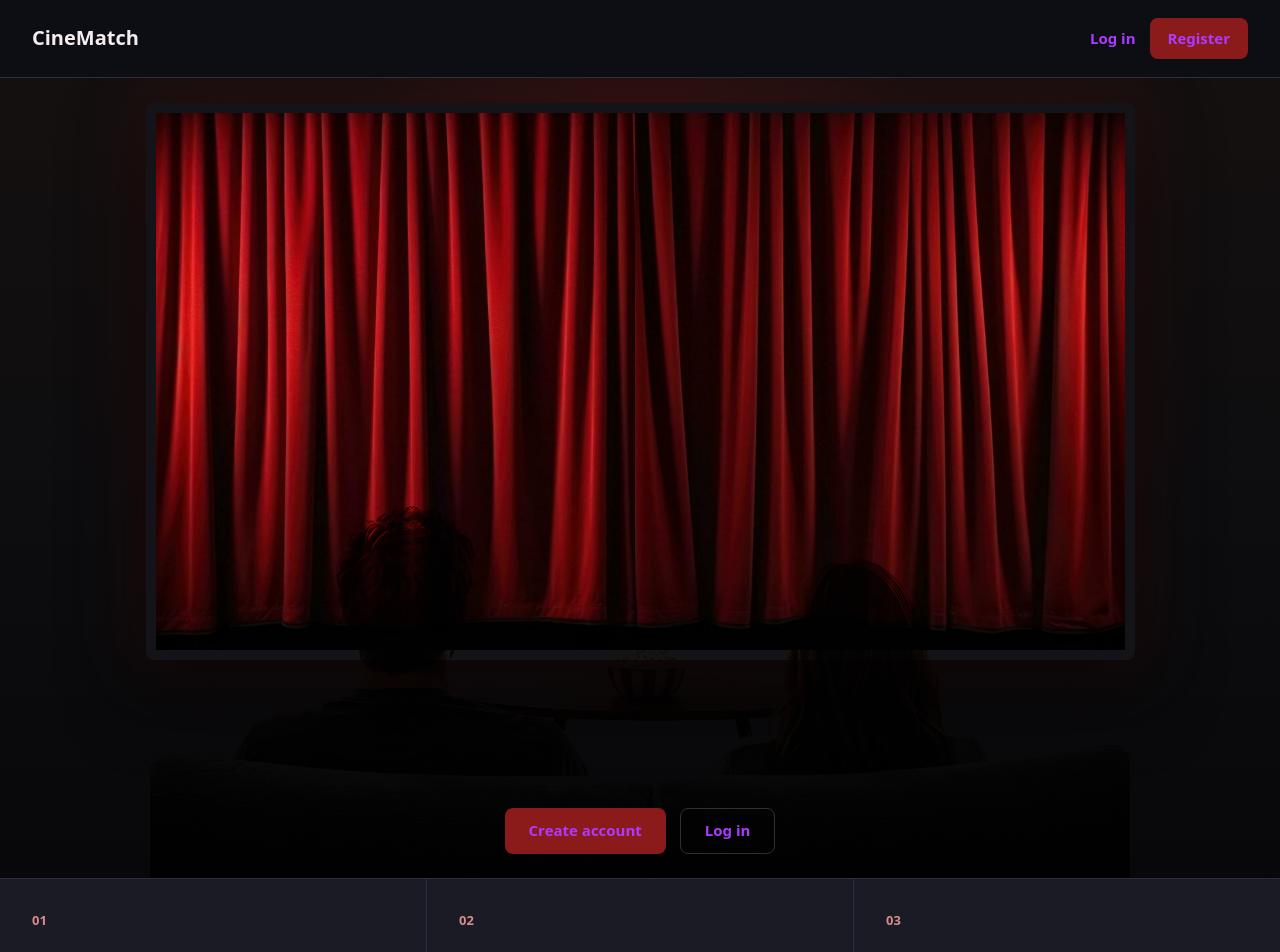
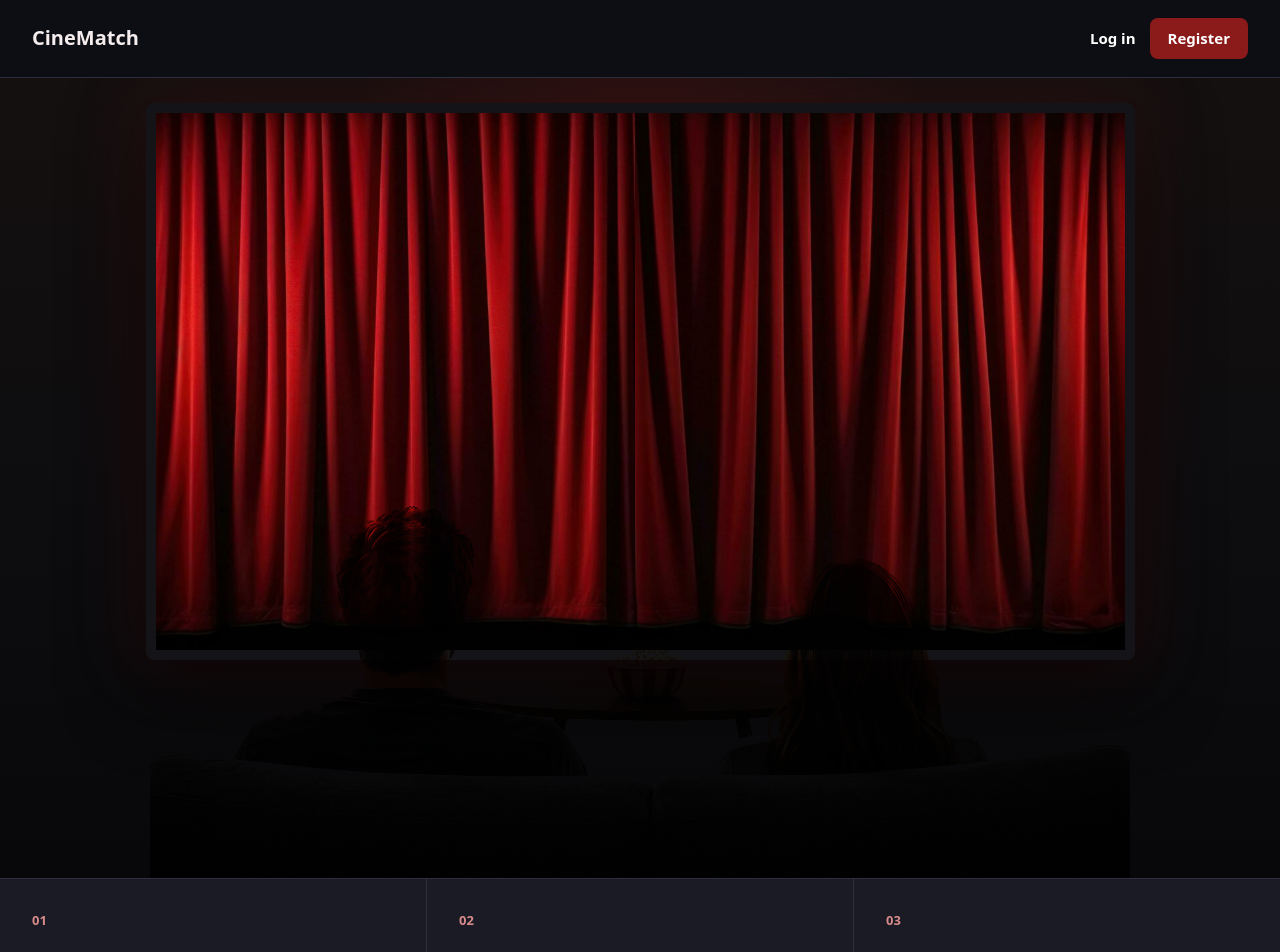
Before and after one commit to emeljana/CineMatch, a React (Vite) app: page / in a window 1280 px wide. Shown: the top 952 px of the page. Built offline with nearby package versions, Linux system fonts and the light colour scheme; no server answers.

Commit message:
Login & Register hade fel färg. Tailwind är SÅÅÅÅ BRAAAA

```diff
--- a/src/pages/Landing/Landing.jsx
+++ b/src/pages/Landing/Landing.jsx
@@ -9,15 +9,15 @@ function Landing() {
       <header className="flex items-center justify-between px-8 py-[18px] border-b border-border bg-[rgba(13,14,20,0.94)] max-[820px]:px-5 max-[820px]:py-4 max-[480px]:flex-col max-[480px]:items-start max-[480px]:gap-3.5">
         <span className="text-xl font-bold text-[#f5eded]">CineMatch</span>
         <nav className="flex items-center gap-3.5" aria-label="Authentication">
-          <Link
-            to="/login"
-            className="text-[15px] font-semibold no-underline text-muted hover:text-foreground transition-colors duration-150"
-          >
-            Log in
-          </Link>
+        <Link
+          to="/login"
+          className="text-[15px] font-semibold no-underline !text-white hover:!text-white transition-colors duration-150"
+        >
+          Log in
+        </Link>
           <Link
             to="/register"
-            className="inline-flex items-center py-[9px] px-[18px] rounded-md bg-[#8b1a1a] text-white text-[15px] font-semibold no-underline hover:opacity-[0.88] active:scale-[0.98] transition-[opacity,transform] duration-150"
+            className="inline-flex items-center py-[9px] px-[18px] rounded-md bg-[#8b1a1a] !text-white text-[15px] font-semibold no-underline hover:opacity-[0.88] active:scale-[0.98] transition-[opacity,transform] duration-150"
           >
             Register
           </Link>
@@ -39,18 +39,18 @@ function Landing() {
             className="absolute right-6 bottom-6 left-6 z-[8] flex flex-wrap justify-center gap-3.5 max-[480px]:flex-col max-[480px]:right-4 max-[480px]:bottom-4 max-[480px]:left-4"
             aria-label="Get started"
           >
-            <Link
+            {/* <Link
               to="/register"
-              className={`${ACTION_BASE} bg-[#8b1a1a] text-white hover:opacity-[0.88] max-[480px]:w-full`}
+              className={`${ACTION_BASE} bg-[#8b1a1a] !text-white hover:opacity-[0.88] max-[480px]:w-full`}
             >
               Create account
             </Link>
             <Link
               to="/login"
-              className={`${ACTION_BASE} border border-border text-foreground hover:border-muted max-[480px]:w-full`}
+              className={`${ACTION_BASE} border border-border !text-foreground hover:border-muted max-[480px]:w-full`}
             >
               Log in
-            </Link>
+            </Link> */}
           </div>
         </section>
 
```
